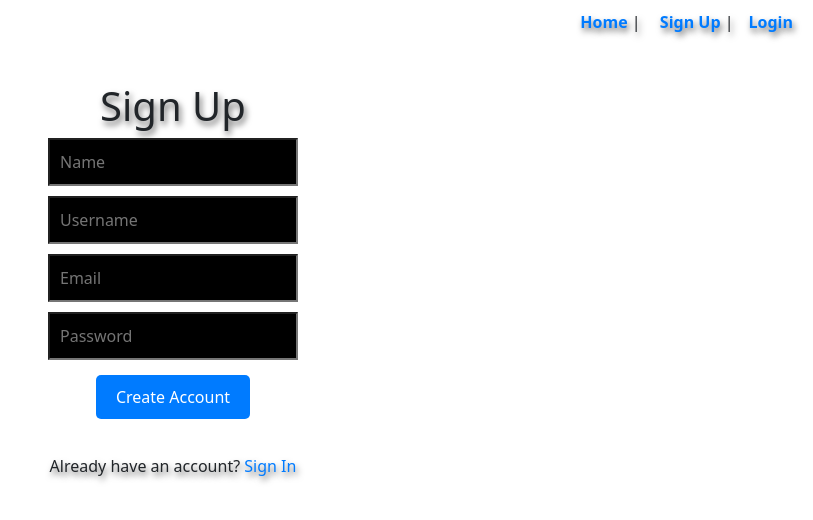
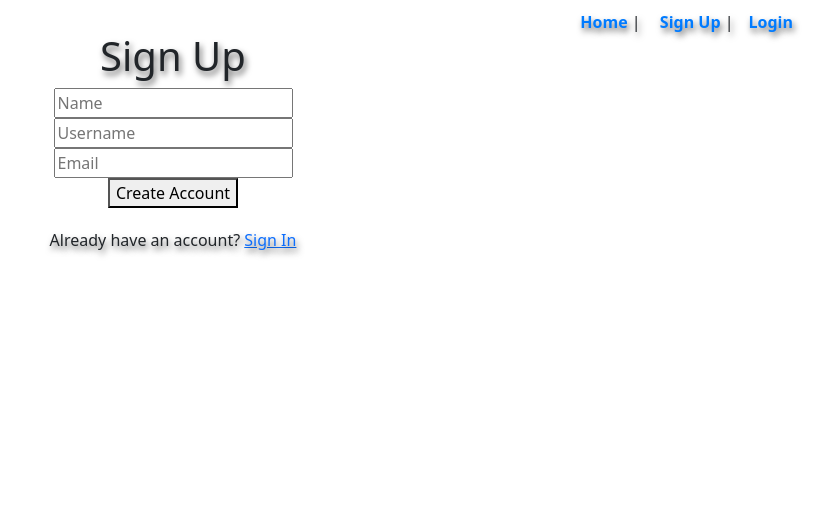
Before and after one commit to IsaacWeber1/relief, a React (Create React App) app: page /signup in a window 1280 px wide. Shown: the top 520 px of the page, without its empty margins (467-1280 px from the left). Built offline with nearby package versions, Linux system fonts and the light colour scheme.

Commit message:
Update SignUp.tsx

```diff
--- a/src/Components/SignUp.tsx
+++ b/src/Components/SignUp.tsx
@@ -1,53 +1,55 @@
+// SignUp.tsx
 import React, { useState } from "react";
-import { Link } from "react-router-dom";
-import { useNavigate } from "react-router-dom"; // Import useNavigate for navigation
+import { Link, useNavigate } from "react-router-dom";
+import { auth } from "../firebase";
+import { sendSignInLinkToEmail } from "firebase/auth";
 
 const SignUp = () => {
   const [name, setName] = useState("");
   const [username, setUsername] = useState("");
   const [email, setEmail] = useState("");
-  const [password, setPassword] = useState("");
-  const navigate = useNavigate(); // Initialize the navigate function
+  const navigate = useNavigate();
 
-  const handleSignUp = () => {
-    if (!name || !username || !email || !password) {
-      alert("Please fill in all fields");
+  const handleSignUp = async () => {
+    if (!name || !username || !email) {
+      alert("Please fill in all required fields");
       return;
     }
 
-    // Store the user's credentials in localStorage
-    localStorage.setItem("name", name);
-    localStorage.setItem("username", username);
-    localStorage.setItem("email", email);
-    localStorage.setItem("password", password);
+    const actionCodeSettings = {
+      url: window.location.origin + "/login",
+      handleCodeInApp: true,
+    };
 
-    console.log("Account Created:", { name, username, email, password });
-    alert("Account successfully created!");
+    try {
+      await sendSignInLinkToEmail(auth, email, actionCodeSettings);
+      window.localStorage.setItem("emailForSignIn", email);
+      alert("Sign–in link sent! Check your email.");
 
-    // Clear the form
-    setName("");
-    setUsername("");
-    setEmail("");
-    setPassword("");
-    // Navigate to the login page after successful signup
-    navigate("/login");
+      // Optionally store additional info elsewhere (e.g., Firestore)
+
+      // Clear form fields
+      setName("");
+      setUsername("");
+      setEmail("");
+
+      navigate("/login");
+    } catch (error: any) {
+      console.error("Error sending sign–in link:", error);
+      alert("Error sending sign–in link: " + error.message);
+    }
   };
 
   return (
-    <div style={{ textAlign: "center", marginTop: "50px" }}>
+    <div className="centered-container">
       <h1>Sign Up</h1>
-      <div style={{ marginBottom: "15px" }}>
+      <div className="form-group">
         <input
           type="text"
           placeholder="Name"
           value={name}
           onChange={(e) => setName(e.target.value)}
-          style={{
-            padding: "10px",
-            width: "250px",
-            marginBottom: "10px",
-            backgroundColor: "black",
-          }}
+          className="input-field"
         />
         <br />
         <input
@@ -55,12 +57,7 @@ const SignUp = () => {
           placeholder="Username"
           value={username}
           onChange={(e) => setUsername(e.target.value)}
-          style={{
-            padding: "10px",
-            width: "250px",
-            marginBottom: "10px",
-            backgroundColor: "black",
-          }}
+          className="input-field"
         />
         <br />
         <input
@@ -68,39 +65,15 @@ const SignUp = () => {
           placeholder="Email"
           value={email}
           onChange={(e) => setEmail(e.target.value)}
-          style={{
-            padding: "10px",
-            width: "250px",
-            marginBottom: "10px",
-            backgroundColor: "black",
-          }}
-        />
-        <br />
-        <input
-          type="password"
-          placeholder="Password"
-          value={password}
-          onChange={(e) => setPassword(e.target.value)}
-          style={{ padding: "10px", width: "250px", backgroundColor: "black" }}
+          className="input-field"
         />
       </div>
-      <button
-        onClick={handleSignUp}
-        style={{
-          padding: "10px 20px",
-          backgroundColor: "#007BFF",
-          color: "white",
-          border: "none",
-          cursor: "pointer",
-          borderRadius: "5px",
-          marginBottom: "15px",
-        }}
-      >
+      <button onClick={handleSignUp} className="primary-button">
         Create Account
       </button>
       <p style={{ marginTop: "20px" }}>
         Already have an account?{" "}
-        <Link to="/login" style={{ color: "#007BFF", textDecoration: "none" }}>
+        <Link to="/login" className="primary-link">
           Sign In
         </Link>
       </p>
```
